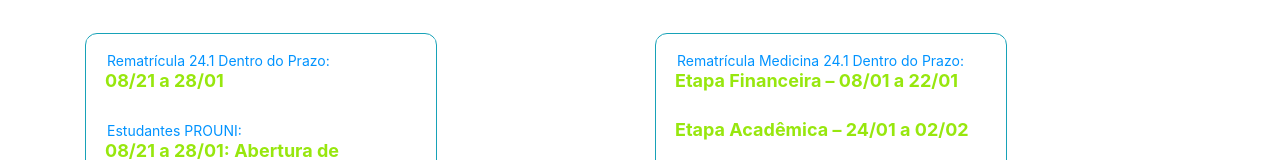
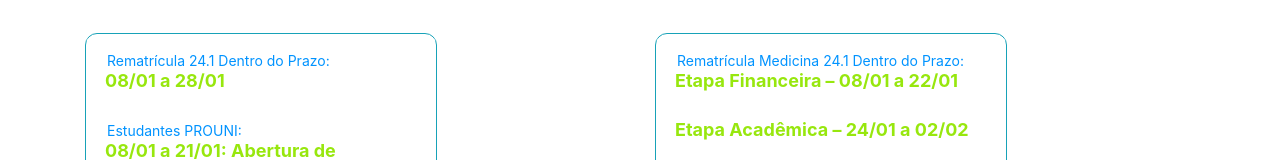
Before and after one commit to uniftcrepo/rematricula-unex, a React (Create React App) app: page / in a window 1280 px wide. Shown: the part 607-767 px from the top of the page. Built offline with nearby package versions, Linux system fonts and the light colour scheme.

Commit message:
Ajuste data!

```diff
--- a/src/Components/Avisos.js
+++ b/src/Components/Avisos.js
@@ -121,9 +121,9 @@ const Avisos = () => {
               <Col md={6}>
                 <CardInfo
                    header_rematricula={"Rematrícula 24.1 Dentro do Prazo:"}
-                   title_rematricula={" 08/21 a 28/01"}
+                   title_rematricula={" 08/01 a 28/01"}
                    header_prouni={"Estudantes PROUNI:"}
-                   title_prouni={" 08/21 a 28/01:   Abertura de Requerimento de Desempenho Acadêmico na CAA virtual<br>  22/01 a 28/01: Rematrícula PROUNI"}
+                   title_prouni={" 08/01 a 21/01:   Abertura de Requerimento de Desempenho Acadêmico na CAA virtual<br>  22/01 a 28/01: Rematrícula PROUNI"}
                    text={
                      "*Exceto Medicina"
                    }
@@ -149,7 +149,7 @@ const Avisos = () => {
             <>
               <Container>
                 <Card1>
-                  <div>Rematrícula UNEX 2022.2</div>
+                  <div>Rematrícula UNEX 2024.1</div>
                   <div>
                     Você já começou a trajetória para o futuro que escolheu
                     trilhar. Agora é só manter o ritmo até a grande realização
@@ -169,9 +169,9 @@ const Avisos = () => {
                 <SwiperSlide>
                   <CardInfo
                    header_rematricula={"Rematrícula 24.1 Dentro do Prazo:"}
-                   title_rematricula={" 08/21 a 28/01"}
+                   title_rematricula={" 08/01 a 28/01"}
                    header_prouni={"Estudantes PROUNI:"}
-                   title_prouni={" 08/21 a 28/01:   Abertura de Requerimento de Desempenho Acadêmico na CAA virtual<br>  22/01 a 28/01: Rematrícula PROUNI"}
+                   title_prouni={" 08/01 a 21/01:   Abertura de Requerimento de Desempenho Acadêmico na CAA virtual<br>  22/01 a 28/01: Rematrícula PROUNI"}
                    text={
                     "*Exceto Medicina"
                   }
```
